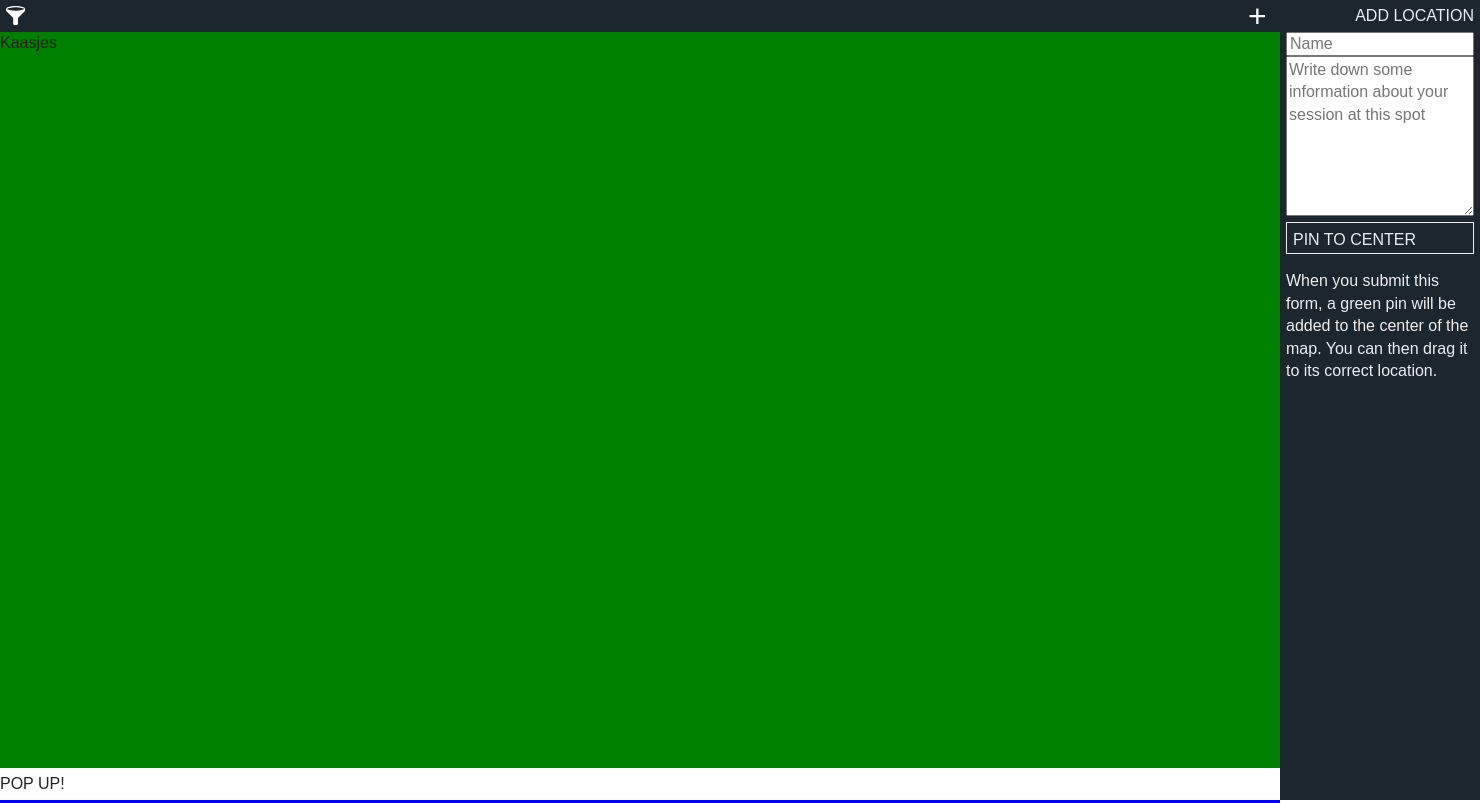
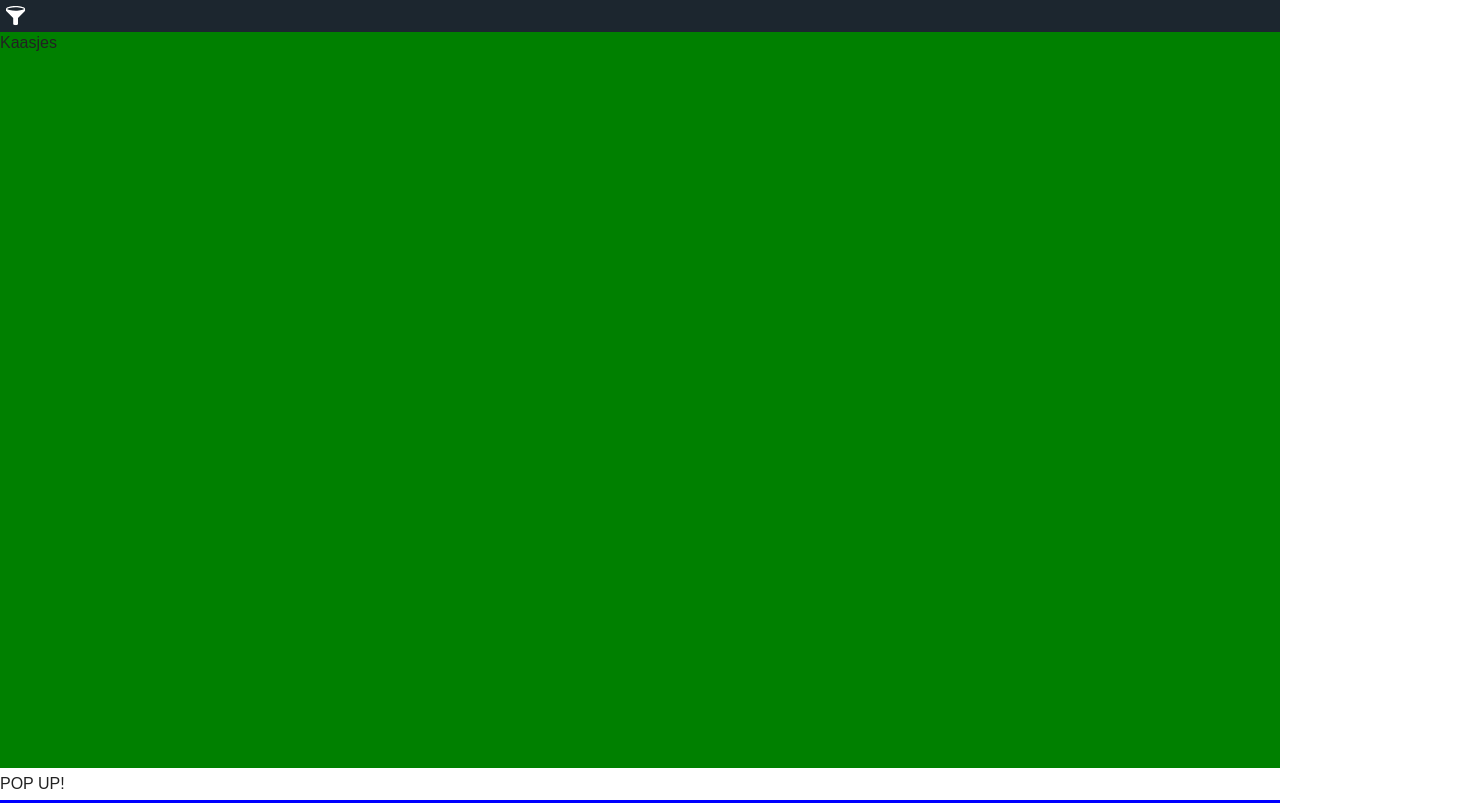
Before and after one commit to sjbuysse/javascriting, a website: page index.html in a window 1280 px wide. Shown: the top 803 px of the page, 1480 px wide, since content can reach past the window. Drawn offline with Linux system fonts and the light colour scheme.

Commit message:
comment out create-drawer

```diff
--- a/index.html
+++ b/index.html
@@ -86,18 +86,18 @@
     <input type="file" name="file" id="file" class="filter-drawer__import-input"/>
     <label for="file" class="filter-drawer__import-btn">Import locations</label>
 </div>
-<div id="create-drawer" class="create-drawer">
-    <span class="create-drawer__toggle">
-        <!--<svg class="create-drawer__toggle-icon"><use xlink:href="#icon-filter"></use></svg>-->
-    </span>
-    <span class="create-drawer__title">Add Location</span>
-    <form class="create-drawer__form location-form">
-        <input class="location-form__name" placeholder="Name"></input>
-        <textarea class="location-form__info" placeholder="Write down some information about your session at this spot"></textarea>
-        <button type="submit" class="location-form__submit">Pin to center</button>
-        <p>When you submit this form, a green pin will be added to the center of the map. You can then drag it to its correct location.</p>
-    </form>
-</div>
+<!--<div id="create-drawer" class="create-drawer">-->
+    <!--<span class="create-drawer__toggle">-->
+        <!--[><svg class="create-drawer__toggle-icon"><use xlink:href="#icon-filter"></use></svg><]-->
+    <!--</span>-->
+    <!--<span class="create-drawer__title">Add Location</span>-->
+    <!--<form class="create-drawer__form location-form">-->
+        <!--<input class="location-form__name" placeholder="Name"></input>-->
+        <!--<textarea class="location-form__info" placeholder="Write down some information about your session at this spot"></textarea>-->
+        <!--<button type="submit" class="location-form__submit">Pin to center</button>-->
+        <!--<p>When you submit this form, a green pin will be added to the center of the map. You can then drag it to its correct location.</p>-->
+    <!--</form>-->
+<!--</div>-->
 <div class="popup" id="popup">
     <div class="popup__toggle popup__toggle-up">Pop Up!</div>
     <div class="popup__toggle popup__toggle-down">Pop Down!</div>
```
